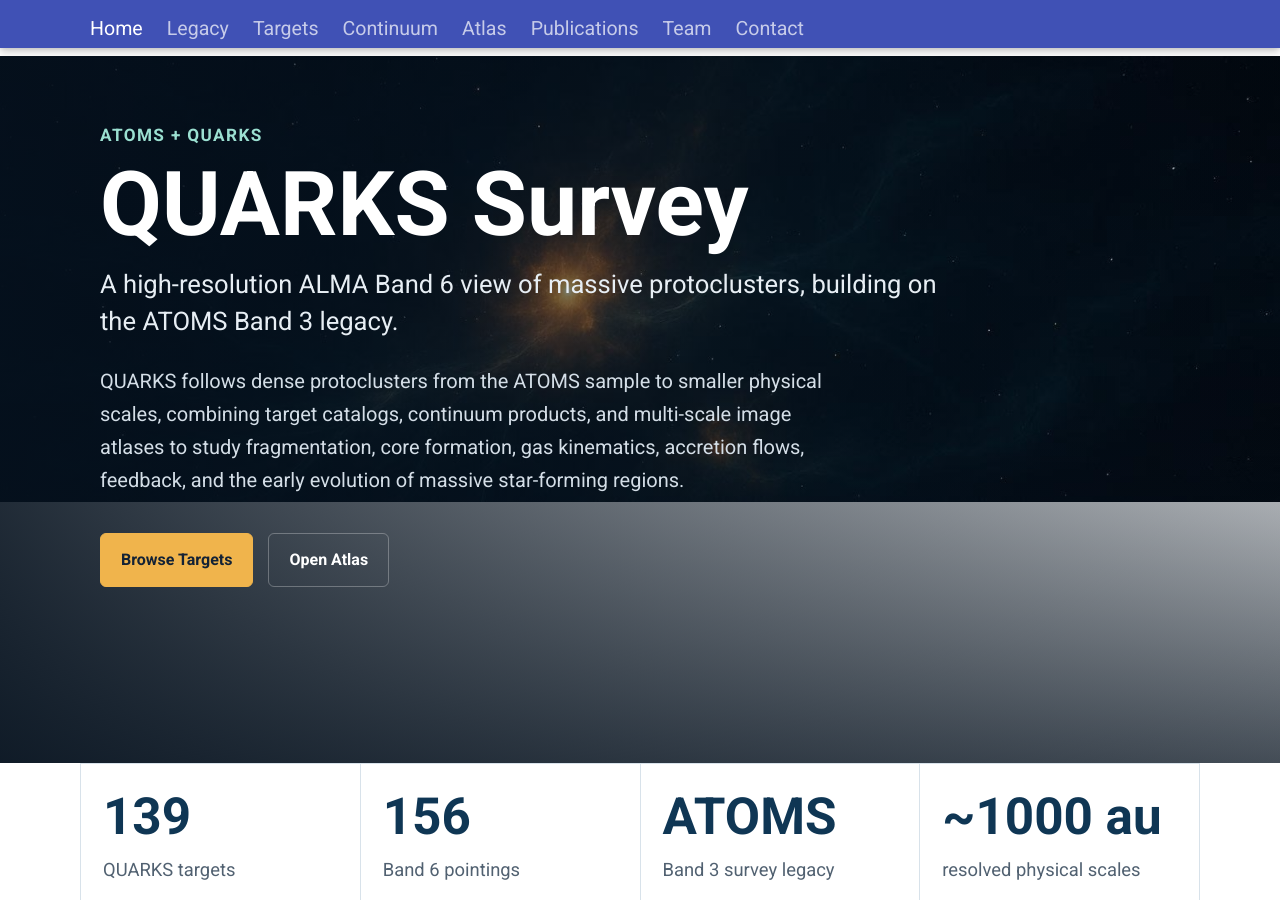
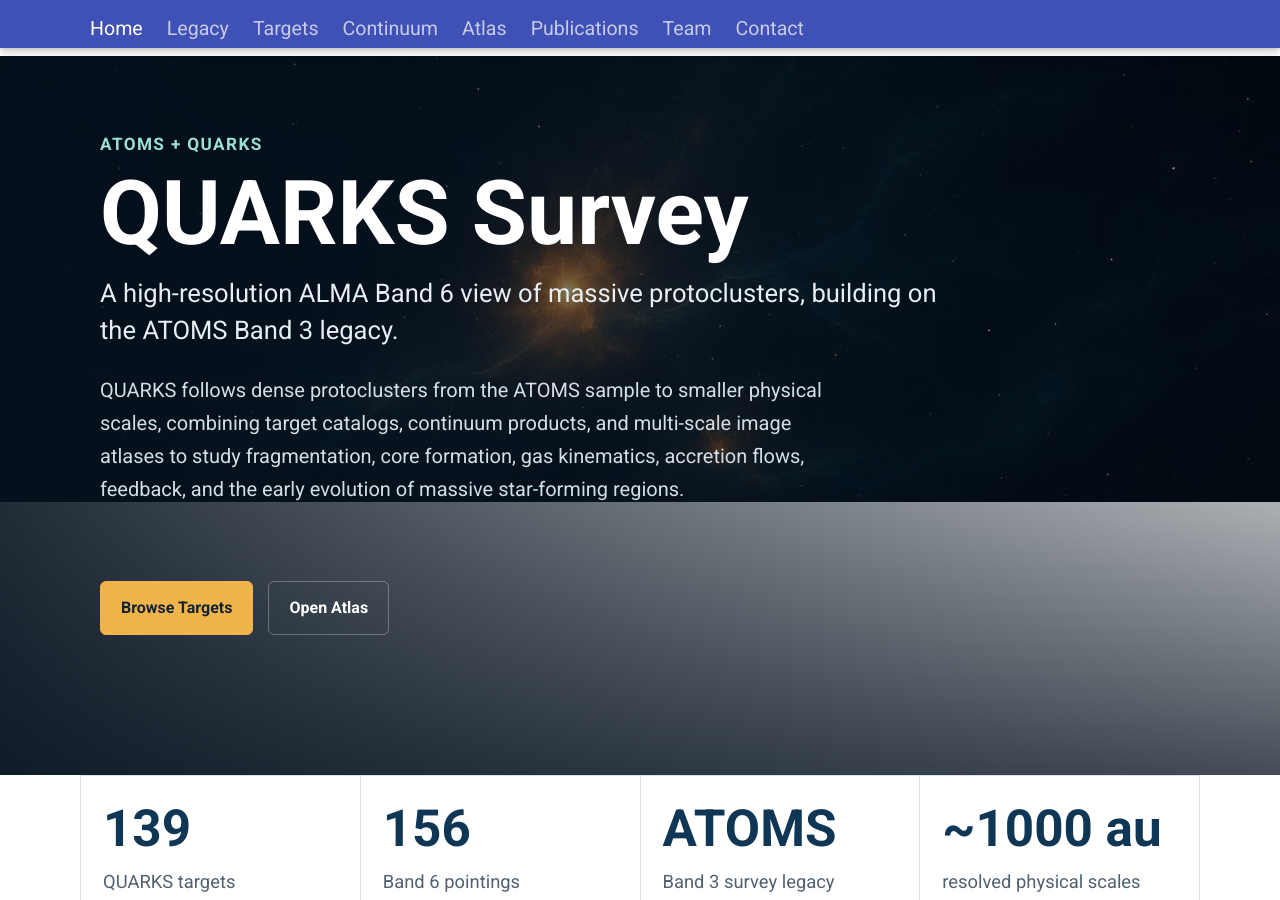
Before and after one commit to ALMAQUARKS/almaquarks.github.io, an MkDocs documentation site: the page built from docs/index.md, in a window 1280 px wide and 900 px high. Built offline with MkDocs 1.6.1 and Material for MkDocs 9.7.7, drawn with Linux system fonts in a browser that asks for light colours.

Commit message:
Refine homepage hero button placement

```diff
--- a/docs/stylesheets/extra.css
+++ b/docs/stylesheets/extra.css
@@ -151,7 +151,10 @@
     width: 100%;
     margin: 0 auto;
     padding: clamp(3.5rem, 8vw, 6rem) 2rem clamp(7rem, 14vh, 9rem);
-    transform: translateY(-1.8rem);
+}
+
+.quarks-hero__content > :not(.quarks-actions) {
+    transform: translateY(-1.35rem);
 }
 
 .quarks-kicker {
@@ -193,7 +196,7 @@
     display: flex;
     flex-wrap: wrap;
     gap: 0.75rem;
-    margin-top: 1.8rem;
+    margin-top: 2.4rem;
 }
 
 .md-typeset .quarks-button {
@@ -787,6 +790,9 @@
 
     .quarks-hero__content {
         padding: 4rem 1rem 3rem;
+    }
+
+    .quarks-hero__content > :not(.quarks-actions) {
         transform: none;
     }
 
```
